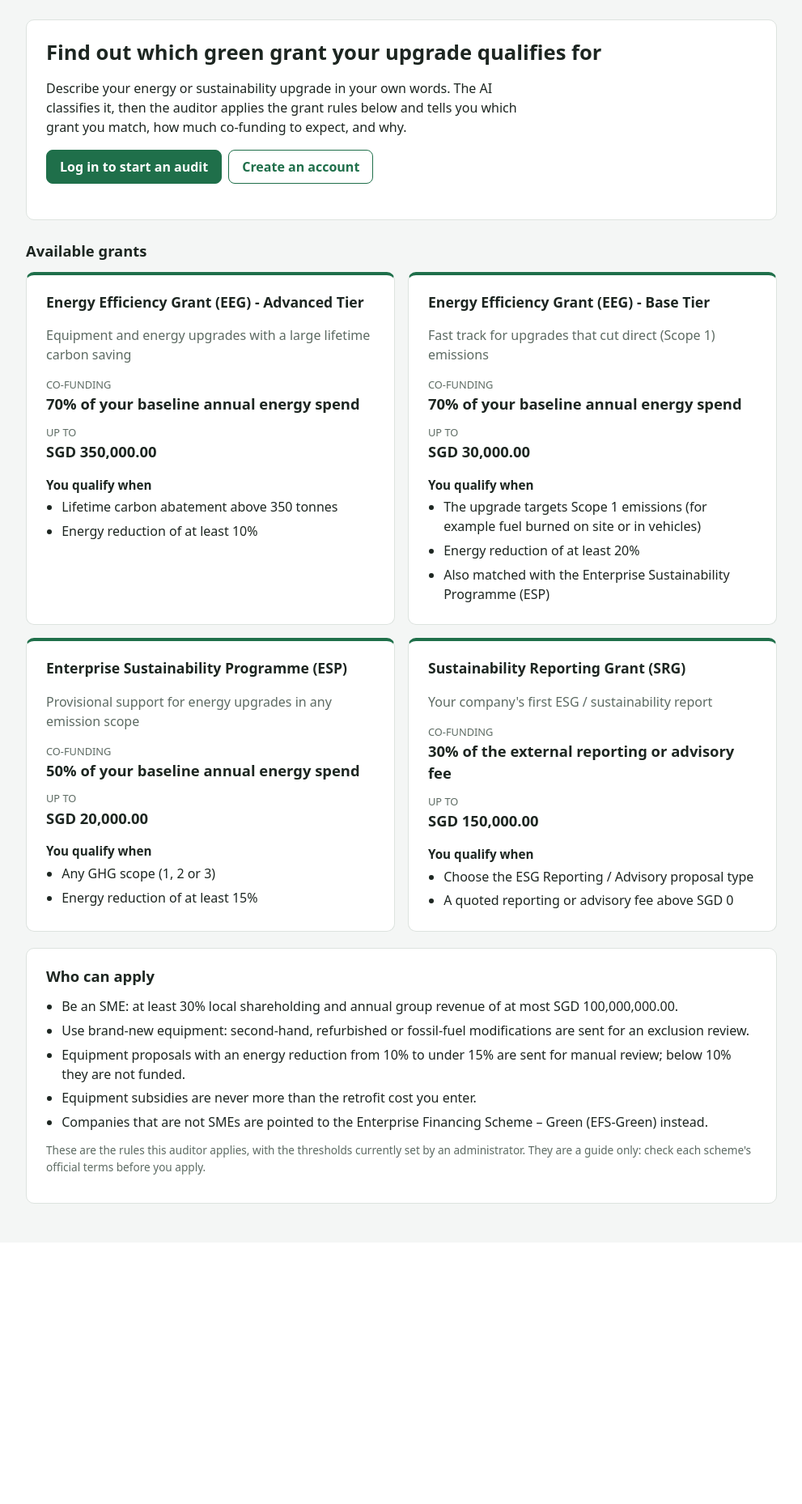
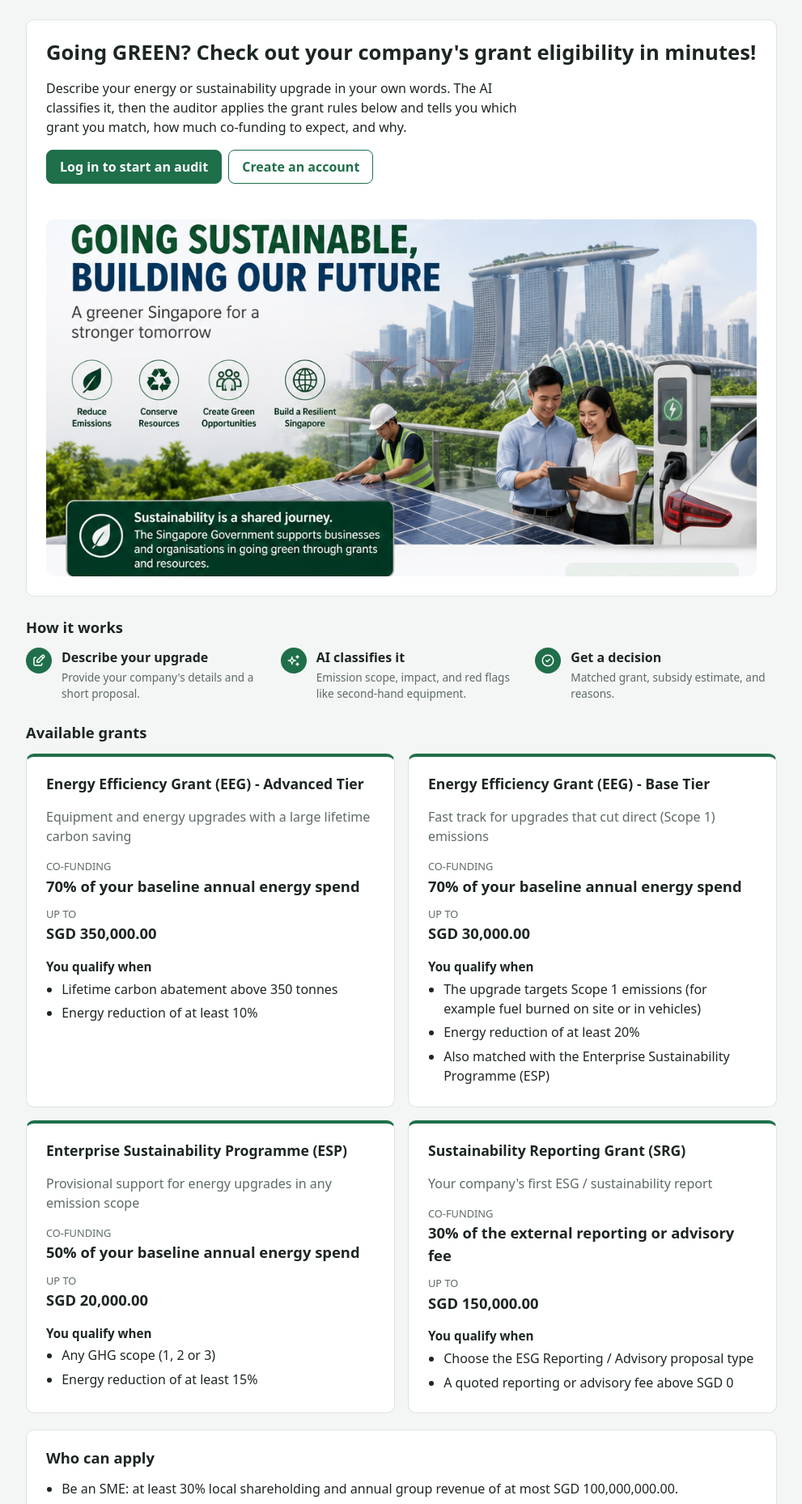
Before and after one commit to SYnthestic/INF1103_ProjectGrpWork, a Flask app: page / in a window 1280 px wide. Shown: the part 56-1914 px from the top of the page at 81% size, without its empty margins (144-1135 px from the left). Before the commit the page ends 1543 px from the top, so only its background shows below. Run offline with Flask 3, Linux system fonts and the light colour scheme.

Commit message:
Added image and how-it-works steps to the home page

```diff
--- a/web/templates/base.html
+++ b/web/templates/base.html
@@ -78,13 +78,31 @@
     .hero { background: var(--surface); border: 1px solid var(--border); border-radius: var(--radius);
             padding: 1.5rem; margin-bottom: 1.5rem; }
     .hero p { max-width: 65ch; }
+    .hero { display: grid; grid-template-columns: 1fr; gap: 1.5rem; align-items: center; }
+   .hero-img { width: 100%; height: auto; border-radius: var(--radius); }
+   @media (max-width: 720px) { .hero { grid-template-columns: 1fr; } }
     .section-title { margin: 0 0 .75rem; }
+    .steps { display: grid; grid-template-columns: repeat(auto-fit, minmax(220px, 1fr)); gap: 1rem; margin-bottom: 1.5rem; }
+.step { display: flex; gap: .75rem; align-items: flex-start; }
+.step p { margin: .15rem 0 0; }
+.step-num { flex: none; width: 2rem; height: 2rem; border-radius: 50%; background: var(--brand); color: #fff;
+  .step-num svg { width: 1.1rem; height: 1.1rem; }
+            display: flex; align-items: center; justify-content: center; font-weight: 600; }
     .grants { display: grid; grid-template-columns: repeat(auto-fit, minmax(min(100%, 340px), 1fr)); gap: 1rem; margin-bottom: 1.25rem; }
     .grants .card { margin-bottom: 0; border-top: 4px solid var(--brand); }
     .grant h3 { margin: 0 0 .25rem; font-size: 1.1rem; }
     .grant h4 { margin: 1rem 0 .25rem; font-size: .95rem; }
     .grant .facts { margin-top: .5rem; }
     .small { font-size: .85rem; }
+  .auth-card { max-width: none; margin: 1.5rem 0; background: var(--surface); border: 1px solid var(--border);
+             border-radius: var(--radius); padding: 1.75rem; }
+.auth-card h1 { margin: 0 0 .25rem; }
+.auth-card label { display: block; font-weight: 600; font-size: .9rem; margin: 1rem 0 .3rem; }
+.auth-card input[type=text], .auth-card input[type=password] { width: 100%; box-sizing: border-box; }
+.auth-card .hint { margin: .3rem 0 0; }
+.auth-card .show-pw { display: flex; align-items: center; gap: .4rem; font-weight: 400; margin-top: .6rem; color: var(--muted); }
+.auth-card button { width: 100%; margin-top: 1rem; }
+.auth-alt { text-align: center; margin: 1rem 0 0; font-size: .9rem; }
   </style>
 </head>
 <body>
--- a/web/templates/home.html
+++ b/web/templates/home.html
@@ -1,7 +1,8 @@
 {% extends "base.html" %}
 {% block content %}
 <section class="hero">
-  <h1>Find out which green grant your upgrade qualifies for</h1>
+  <div class="hero-text">
+    <h1>Going GREEN? Check out your company's grant eligibility in minutes!</h1>
     <p>Describe your energy or sustainability upgrade in your own words. The AI classifies it, then
        the auditor applies the grant rules below and tells you which grant you match, how much
        co-funding to expect, and why.</p>
@@ -14,7 +15,42 @@
         <a class="button secondary" href="{{ url_for('pages.register') }}">Create an account</a>
       {% endif %}
     </div>
+  </div>
+  <img class="hero-img"
+       src="{{ url_for('static', filename='images/hero.png') }}"
+       alt="People tending a rooftop vegetable garden beside solar panels, with the Singapore skyline behind">
 </section>
+
+<h2 class="section-title">How it works</h2>
+<div class="steps">
+  <div class="step">
+    <span class="step-num" aria-hidden="true">
+      <svg width="18" height="18" viewBox="0 0 24 24" fill="none" stroke="currentColor" stroke-width="2" stroke-linecap="round" stroke-linejoin="round"><path d="M7 7h-1a2 2 0 0 0 -2 2v9a2 2 0 0 0 2 2h9a2 2 0 0 0 2 -2v-1" /><path d="M20.385 6.585a2.1 2.1 0 0 0 -2.97 -2.97l-8.415 8.385v3h3l8.385 -8.415z" /><path d="M16 5l3 3" /></svg>
+    </span>
+    <div>
+      <strong>Describe your upgrade</strong>
+      <p class="muted small">Provide your company's details and a short proposal.</p>
+    </div>
+  </div>
+  <div class="step">
+    <span class="step-num" aria-hidden="true">
+      <svg width="18" height="18" viewBox="0 0 24 24" fill="none" stroke="currentColor" stroke-width="2" stroke-linecap="round" stroke-linejoin="round"><path d="M16 18a2 2 0 0 1 2 2a2 2 0 0 1 2 -2a2 2 0 0 1 -2 -2a2 2 0 0 1 -2 2zm0 -12a2 2 0 0 1 2 2a2 2 0 0 1 2 -2a2 2 0 0 1 -2 -2a2 2 0 0 1 -2 2zm-7 12a6 6 0 0 1 6 -6a6 6 0 0 1 -6 -6a6 6 0 0 1 -6 6a6 6 0 0 1 6 6z" /></svg>
+    </span>
+    <div>
+      <strong>AI classifies it</strong>
+      <p class="muted small">Emission scope, impact, and red flags like second-hand equipment.</p>
+    </div>
+  </div>
+  <div class="step">
+    <span class="step-num" aria-hidden="true">
+      <svg width="18" height="18" viewBox="0 0 24 24" fill="none" stroke="currentColor" stroke-width="2" stroke-linecap="round" stroke-linejoin="round"><path d="M12 12m-9 0a9 9 0 1 0 18 0a9 9 0 1 0 -18 0" /><path d="M9 12l2 2l4 -4" /></svg>
+    </span>
+    <div>
+      <strong>Get a decision</strong>
+      <p class="muted small">Matched grant, subsidy estimate, and reasons.</p>
+    </div>
+  </div>
+</div>
 
 <h2 class="section-title">Available grants</h2>
 <div class="grants">
```
Also changed, not shown: static/images/hero.png (added). Lines whose indentation alone changed are shown as unchanged.
